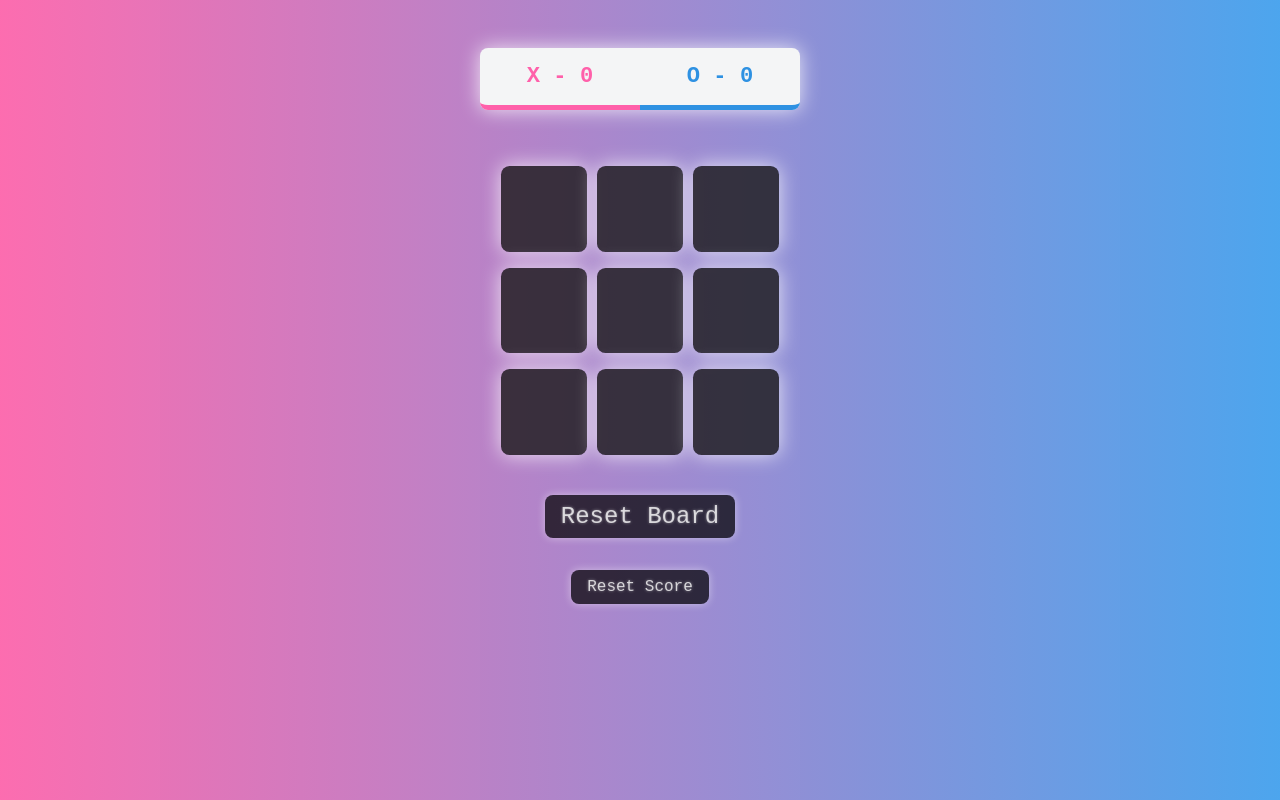
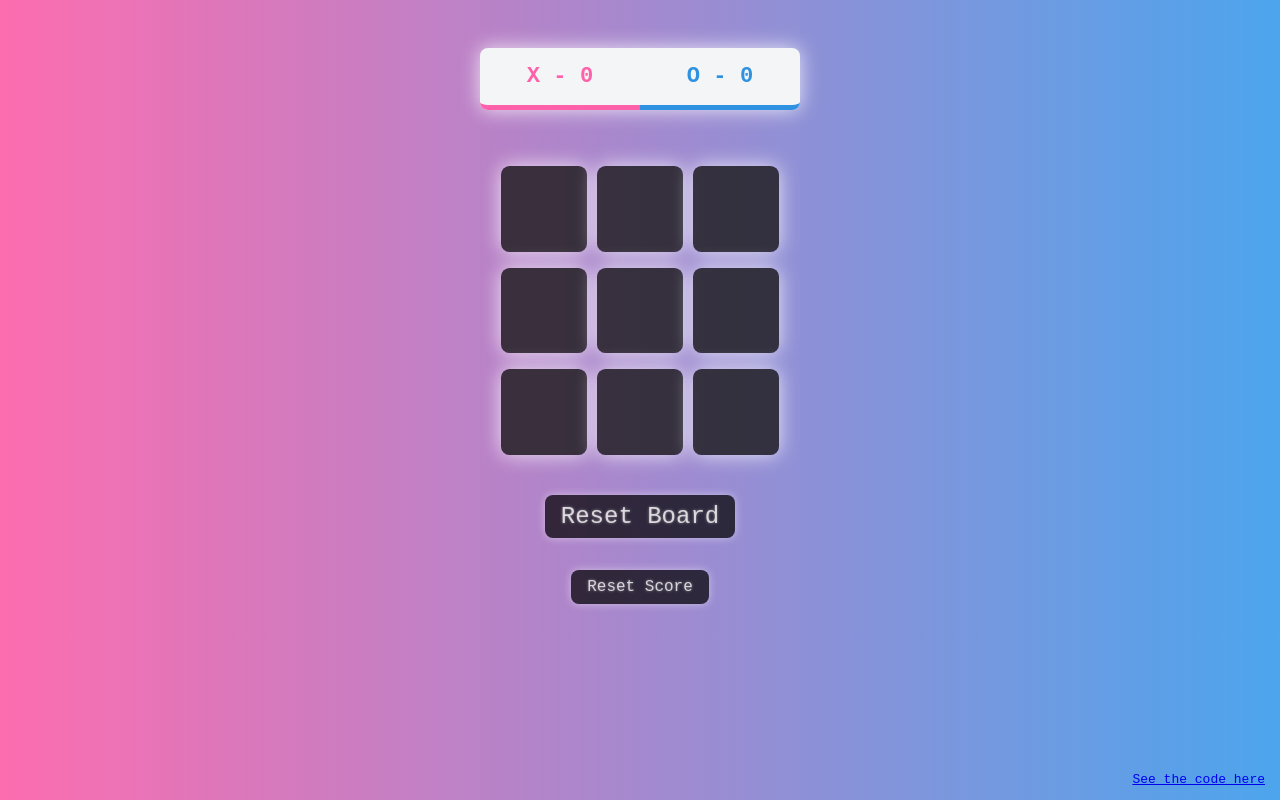
Before and after one commit to josephvgraffeo/portfolio-tic-tac-toe, a React (Create React App) app: page / in a window 1280 px wide. Built offline with nearby package versions, Linux system fonts and the light colour scheme.

Commit message:
added github repo link

```diff
--- a/src/App.js
+++ b/src/App.js
@@ -1,9 +1,10 @@
 import React, {useState} from 'react';
-import "./app.css"
 import { Board } from "./components/Board.jsx"
 import { Scoreboard } from './components/Scoreboard.jsx';
 import { ResetButton } from './components/ResetButton.jsx';
 import { ResetScoreBoard } from './components/ResetScoreBoard';
+import { Footer } from './components/Footer.jsx';
+import "./app.css"
 
 
 function App() {
@@ -71,6 +72,7 @@ function App() {
       <Board board={board} onClick={gameOver ? resetGame : handleClick}/>
       <ResetButton  resetGame={resetGame}/>
       <ResetScoreBoard scores={scores} resetScore={resetScore} />
+      <Footer />
     </div>
   );
 }
--- /dev/null
+++ b/src/components/Footer.jsx
@@ -0,0 +1,10 @@
+import React from "react";
+import "./footer.css";
+
+export function Footer() {
+    return (
+        <div className="footer">
+            <p className="footertext"><a href="https://github.com/josephvgraffeo/portfolio-tic-tac-toe" rel="noreferrer" target="_blank">See the code here</a></p>
+        </div>
+    )
+}
--- /dev/null
+++ b/src/components/footer.css
@@ -0,0 +1,11 @@
+.footertext {
+    position: absolute;
+    bottom: 0px;
+    right: 15px;
+    z-index: 1;
+    color: #ff60aaac;
+}
+
+.footertext:hover {
+    color: #ff60aa;
+}
```
